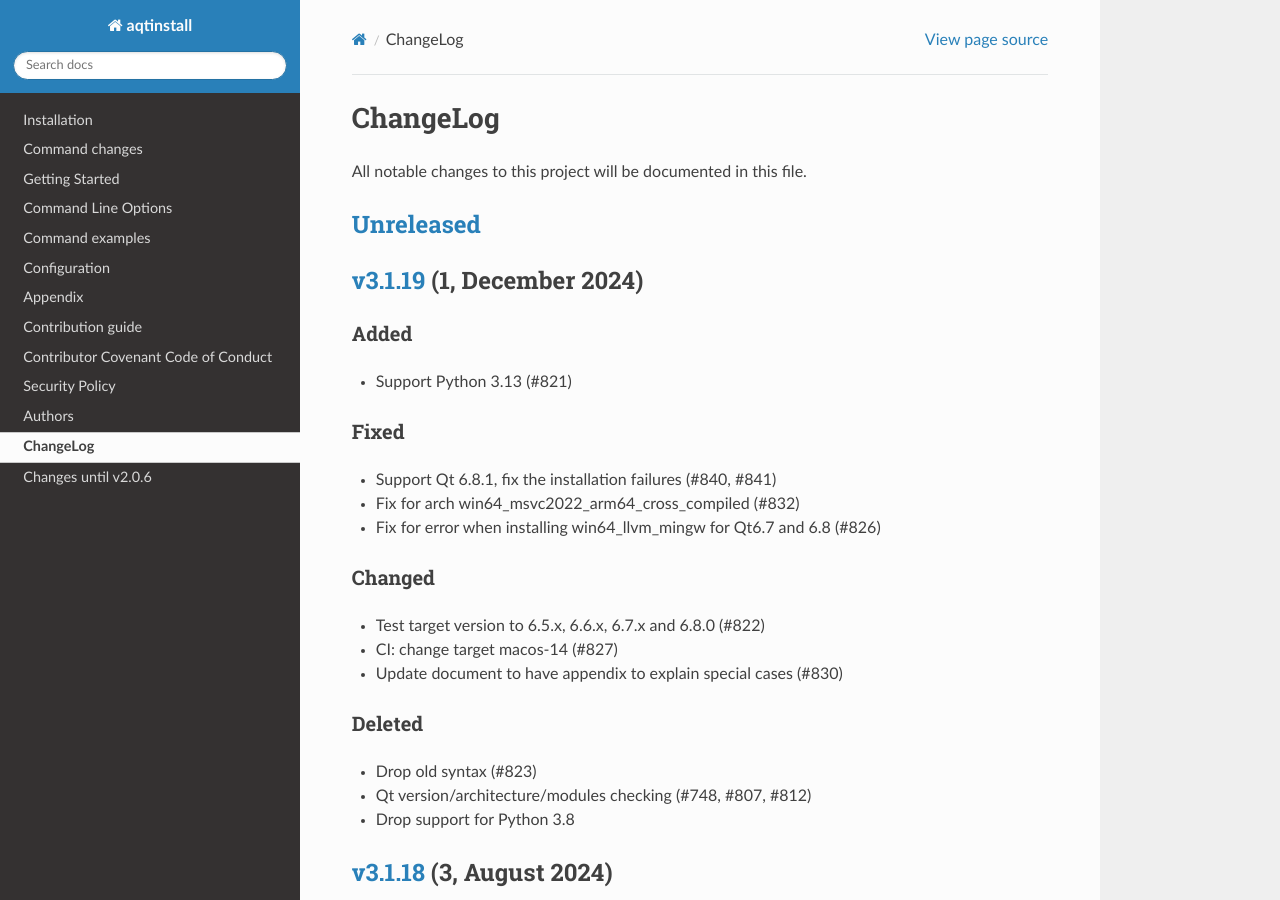
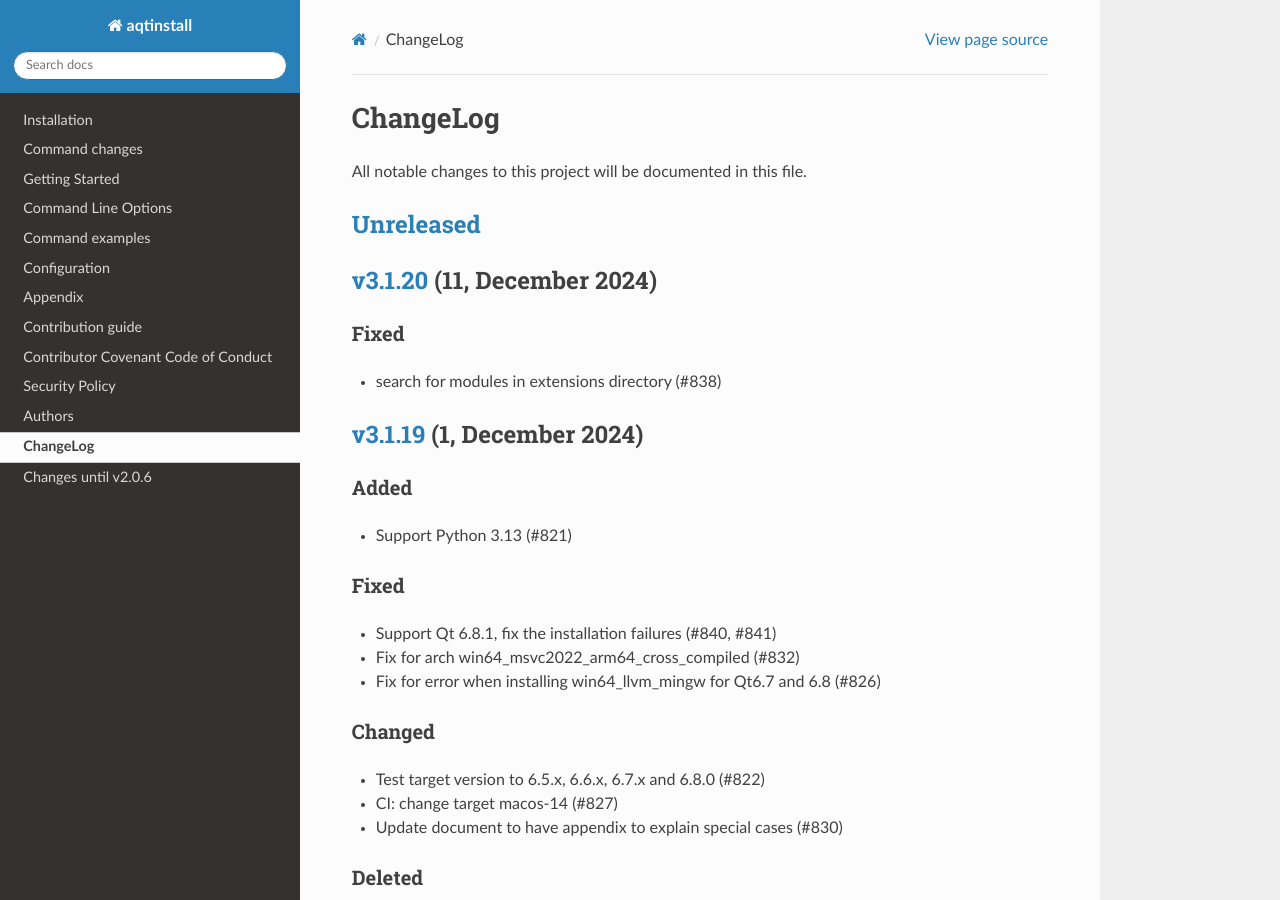
Before and after one commit to miurahr/aqtinstall, a Sphinx documentation site: the page built from docs/CHANGELOG.rst, in a window 1280 px wide and 900 px high. Built offline with Sphinx 7.4.7 and the Read the Docs theme 3.1.0, drawn with Linux system fonts in a browser that asks for light colours; the version number could not be read and is left out.

Commit message:
Release v3.1.20
* search for modules in extensions directory (#838)

Signed-off-by: Hiroshi Miura <miurahr@linux.com>

```diff
--- a/docs/CHANGELOG.rst
+++ b/docs/CHANGELOG.rst
@@ -12,6 +12,13 @@ All notable changes to this project will be documented in this file.
 
 `Unreleased`_
 =============
+
+`v3.1.20`_ (11, December 2024)
+==============================
+
+Fixed
+-----
+* search for modules in extensions directory (#838)
 
 `v3.1.19`_ (1, December 2024)
 =============================
@@ -420,7 +427,8 @@ Security
 * Check Update.xml file with SHA256 hash (#493)
 
 
-.. _Unreleased: https://github.com/miurahr/aqtinstall/compare/v3.1.19...HEAD
+.. _Unreleased: https://github.com/miurahr/aqtinstall/compare/v3.1.20...HEAD
+.. _v3.1.20: https://github.com/miurahr/aqtinstall/compare/v3.1.19...v3.1.20
 .. _v3.1.19: https://github.com/miurahr/aqtinstall/compare/v3.1.18...v3.1.19
 .. _v3.1.18: https://github.com/miurahr/aqtinstall/compare/v3.1.17...v3.1.18
 .. _v3.1.17: https://github.com/miurahr/aqtinstall/compare/v3.1.16...v3.1.17
```
